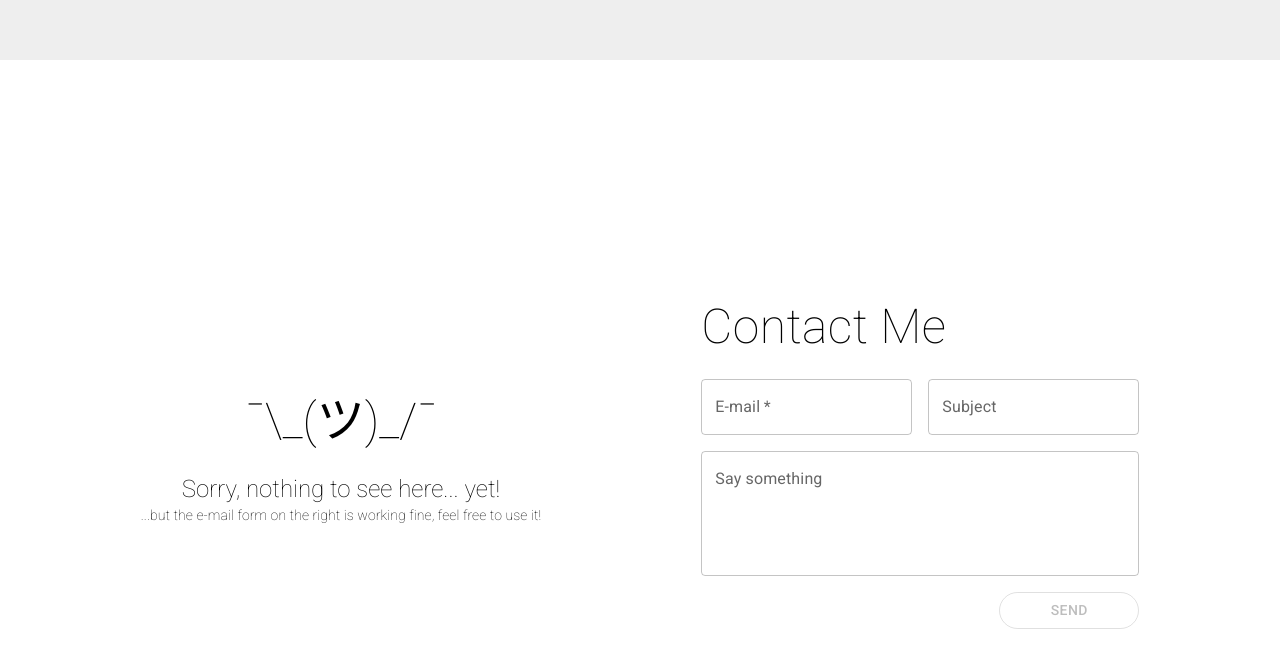
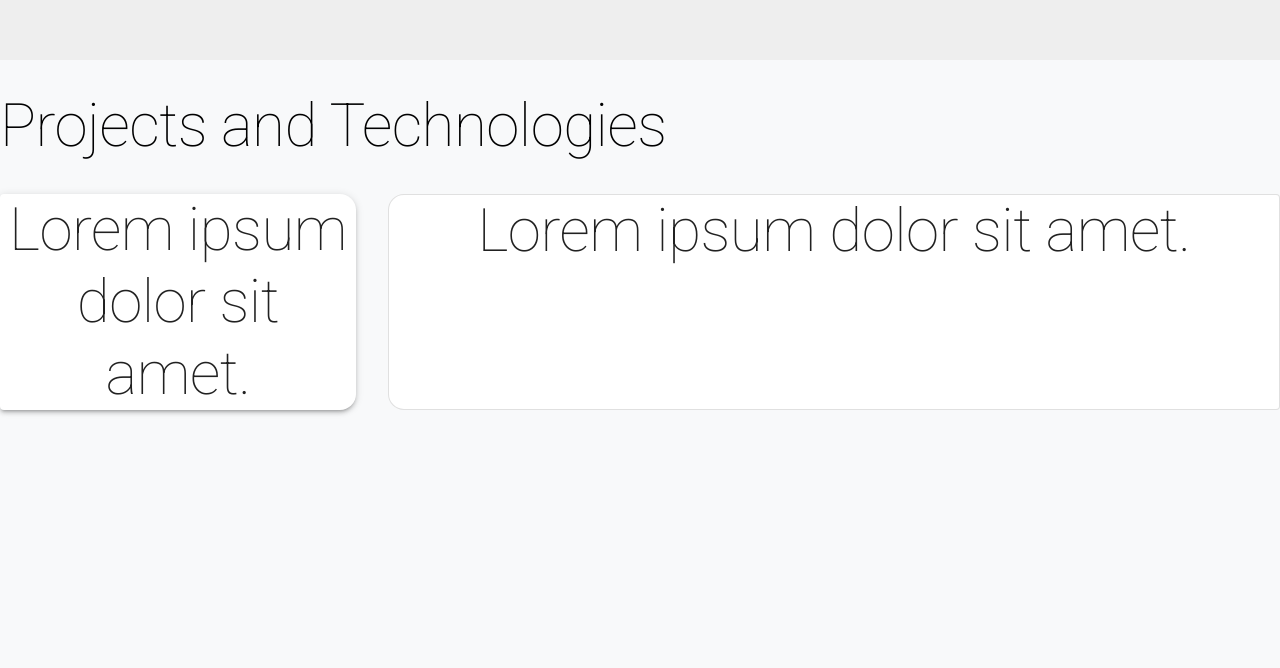
Before and after one commit to fobdev/PedroDev, a React (Create React App) app: page / in a window 1280 px wide. Shown: the part 808-1476 px from the top of the page. Built offline with nearby package versions, Linux system fonts and the light colour scheme.

Commit message:
implemented another version of the about page

```diff
--- a/src/App.tsx
+++ b/src/App.tsx
@@ -5,6 +5,7 @@ import Head from "./components/Head";
 import { initializeApp } from "firebase/app";
 import { getAnalytics } from "firebase/analytics";
 import About from "./components/About";
+import Aboutee from "./components/About2";
 
 const firebaseConfig = {
     apiKey: "AIzaSyDy5OwVes7kWSPyYB0_9l100Rr0rmAkf2s",
@@ -25,7 +26,7 @@ function App() {
         <div>
             <Head />
             <Hero />
-            {/* <About /> */}
+            <Aboutee />
             <Contact />
         </div>
     );
--- /dev/null
+++ b/src/components/About2.tsx
@@ -0,0 +1,56 @@
+import { Typography, Container, Paper } from "@mui/material";
+import { Box } from "@mui/system";
+import { useState } from "react";
+
+export default function Aboutee() {
+    const [elevation, setElevation] = useState(4);
+
+    return (
+        <Container
+            sx={{
+                backgroundColor: "#f8f9fa",
+                height: "100vh",
+            }}
+            maxWidth={false}
+            disableGutters
+        >
+            <Typography variant="h2" fontWeight="200" textAlign="left" paddingTop=".5em">
+                Projects and Technologies
+            </Typography>
+            <Box
+                sx={{
+                    display: "flex",
+                    columnGap: "2em",
+                    justifyItems: "center",
+                    padding: "2em 0 2em 0",
+                }}
+            >
+                <Paper
+                    sx={{
+                        width: "40vw",
+                        borderTopRightRadius: "1em",
+                        borderBottomRightRadius: "1em",
+                    }}
+                    elevation={3}
+                >
+                    <Typography fontWeight="200" variant="h2" textAlign="center">
+                        Lorem ipsum dolor sit amet.
+                    </Typography>
+                </Paper>
+
+                <Paper
+                    sx={{
+                        width: "100vw",
+                        borderTopLeftRadius: "1em",
+                        borderBottomLeftRadius: "1em",
+                    }}
+                    variant="outlined"
+                >
+                    <Typography fontWeight="200" variant="h2" textAlign="center">
+                        Lorem ipsum dolor sit amet.
+                    </Typography>
+                </Paper>
+            </Box>
+        </Container>
+    );
+}
```
